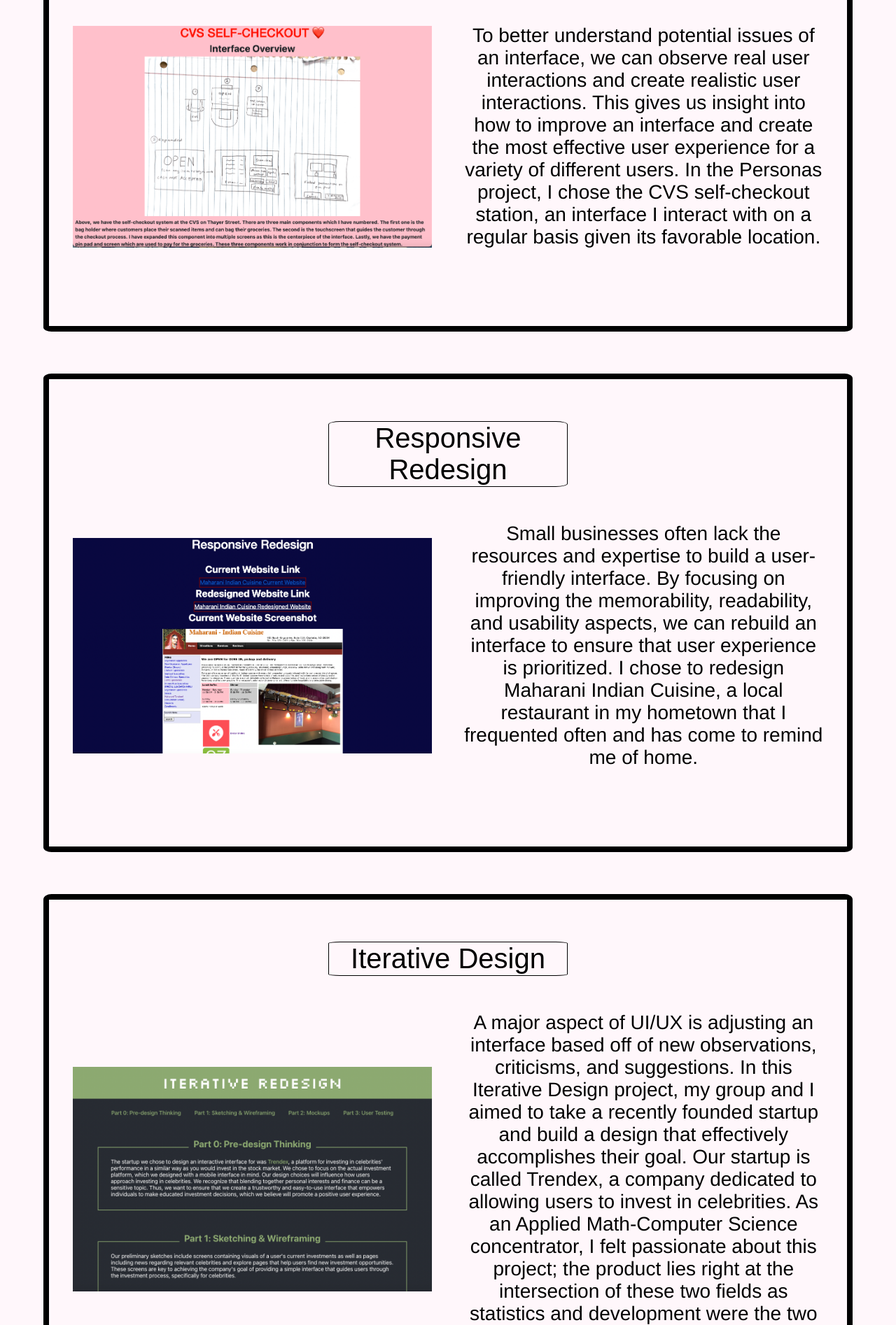
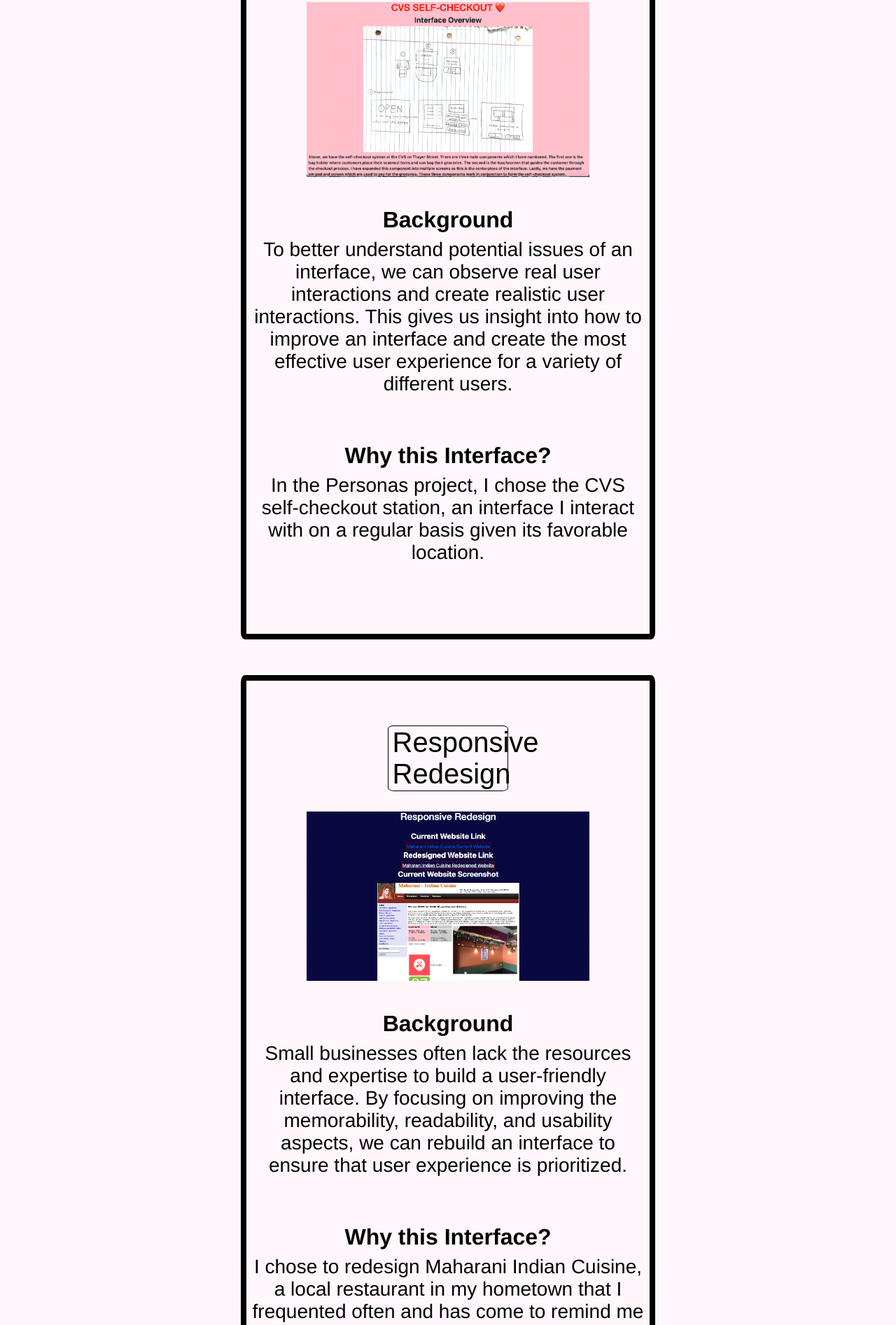
Before and after one commit to rampantshark777/Portfolio, a plain HTML site: page index.html in a window 1280 px wide. Shown: the part 906-2800 px from the top of the page at 70% size. Drawn offline with Linux system fonts and the light colour scheme.

```diff
--- a/index.html
+++ b/index.html
@@ -9,8 +9,12 @@
     <link href="https://fonts.googleapis.com/css2?family=Kalam:wght@300&display=swap" rel="stylesheet">
     <title>Responsive Redesign Project</title>
 </head>
+
 <body>
+
+<div class="header">
     <h1>CS1300 Portfolio</h1>
+</div>
 
 <h2>Portfolio Introduction</h2>
 <p>
@@ -34,12 +38,21 @@
             <a href="https://rampantshark777.github.io/Personas/" class="projectContentsItem">
                 <img src="personas.png"/>
             </a>
-            <p class="descriptions projectContentsItem">
+            <div>
+                <h3>Background</h3>
+                <p class="centerText">
                     To better understand potential issues of an interface, we can observe real user interactions and create realistic
                     user interactions. This gives us insight into how to improve an interface and create the most effective user
-                experience for a variety of different users. In the Personas project, I chose the CVS self-checkout station, an
+                    experience for a variety of different users.
+                </p>
+            </div>
+            <div>
+                <h3>Why this Interface?</h3>
+                <p class="centerText">
+                    In the Personas project, I chose the CVS self-checkout station, an
                     interface I interact with on a regular basis given its favorable location.
                 </p>
+            </div>
         </div>
     </div>
     <div class="projectItem">
@@ -49,12 +62,21 @@
             <a href="https://rampantshark777.github.io/Responsive-Redesign/" class="projectContentsItem">
                 <img src="redesign.png"/>
             </a>
-            <p class="descriptions projectContentsItem">
+            <div>
+                <h3>Background</h3>
+                <p class="centerText">
                     Small businesses often lack the resources and expertise to build a user-friendly interface. By focusing on improving
                     the memorability, readability, and usability aspects, we can rebuild an interface to ensure that user experience
-                is prioritized. I chose to redesign Maharani Indian Cuisine, a local restaurant in my hometown that I frequented
+                    is prioritized.
+                </p>
+            </div>
+            <div>
+                <h3>Why this Interface?</h3>
+                <p class="centerText">
+                    I chose to redesign Maharani Indian Cuisine, a local restaurant in my hometown that I frequented
                     often and has come to remind me of home.
                 </p>
+            </div>
         </div>
     </div>
     <div class="projectItem">
@@ -64,14 +86,23 @@
             <a href="https://cs1300portfolio.web.app/iterative" class="projectContentsItem">
                 <img src="iterative.png"/>
             </a>
-            <p class="descriptions projectContentsItem">
+            <div>
+                <h3>Background</h3>
+                <p class="centerText">
                     A major aspect of UI/UX is adjusting an interface based off of new observations, criticisms, and suggestions.
                     In this Iterative Design project, my group and I aimed to take a recently founded startup and build a design
                     that effectively accomplishes their goal. Our startup is called Trendex, a company dedicated to allowing users to
-                invest in celebrities. As an Applied Math-Computer Science concentrator, I felt passionate about this project; the product
+                    invest in celebrities.
+                </p>
+            </div>
+            <div>
+                <h3>Why this Interface?</h3>
+                <p class="centerText">
+                    As an Applied Math-Computer Science concentrator, I felt passionate about this project; the product
                     lies right at the intersection of these two fields as statistics and development were the two main aspects of our
                     design.
                 </p>
+            </div>
         </div>
     </div>
     <div class="projectItem">
@@ -81,11 +112,19 @@
             <a href="https://rampantshark777.github.io/Development/" class="projectContentsItem">
                 <img src="development.png"/>
             </a>
-            <p class="descriptions projectContentsItem">
+            <div>
+                <h3>Background</h3>
+                <p class="centerText">
                     Creating an interface that is useful to users is paramount in UI/UX. In this project, I created a way for
                     users to aggregate statistics about certain soccer players (specifically age and goals scored). The idea in this
                     project is to be able to save the user time by making calculations behind the scenes and simply presenting a final
-                product in a clear, understandable manner. My decision to aggregate soccer statistics was influenced by what I felt
+                    product in a clear, understandable manner.
+                </p>
+            </div>
+            <div>
+                <h3>Why this Interface?</h3>
+                <p class="centerText">
+                    My decision to aggregate soccer statistics was influenced by what I felt
                     I would find useful. As a passionate fan of the game, creating a page that would provide me with insights about players
                     is something I find meaningful; while this project represent just a start given the time constraint, the potential
                     for what an expanded version of this interface could be is visible.
@@ -93,9 +132,7 @@
             </div>
         </div>
     </div>
-
-
-
+</div>
 
 </body>
 </html>
--- a/style.css
+++ b/style.css
@@ -8,7 +8,8 @@ body {
     background-repeat: no-repeat;
     background-size: cover;
     font-family: "Helvetica Neue";
-    padding: 2rem 2rem 2rem 2rem;
+    /*padding: 2rem 2rem 2rem 2rem;*/
+    margin: 0px;
 }
 
 h1 {
@@ -25,6 +26,8 @@ h2 {
 
 h3 {
     text-align: center;
+    font-size: 200%;
+    margin-bottom: 0;
 }
 
 h4 {
@@ -62,13 +65,13 @@ img {
 }
 
 .projectItem {
-    width: 95%;
+    width: 45%;
     height: auto;
     padding-top: 5%;
     border: 0.5rem solid black;
     border-radius: 1%;
-    margin-bottom: 5%;
     padding-bottom: 5%;
+    margin: 2%;
 }
 
 
@@ -109,9 +112,21 @@ a:hover {
 }
 
 .projectContentsItem {
-    width: 45%;
+    width: 70%;
     padding: 2%;
+    padding-top: 5%;
 }
 
-.img:hover {
+.header {
+    padding: 0; !important;
+    margin-top: 0; !important;
+    width: 100%;
+    background-image: url("https://www.datocms-assets.com/12810/1637614058-survivor-day-2021-header-screen.png?auto=format&fill=blur&fit=fill&h=384&w=623");
 }
+
+.centerText {
+    text-align: center;
+    justify-content: center;
+    align-items: center;
+    margin-top: 0;
+}
```
Lines whose indentation alone changed are shown as unchanged.
